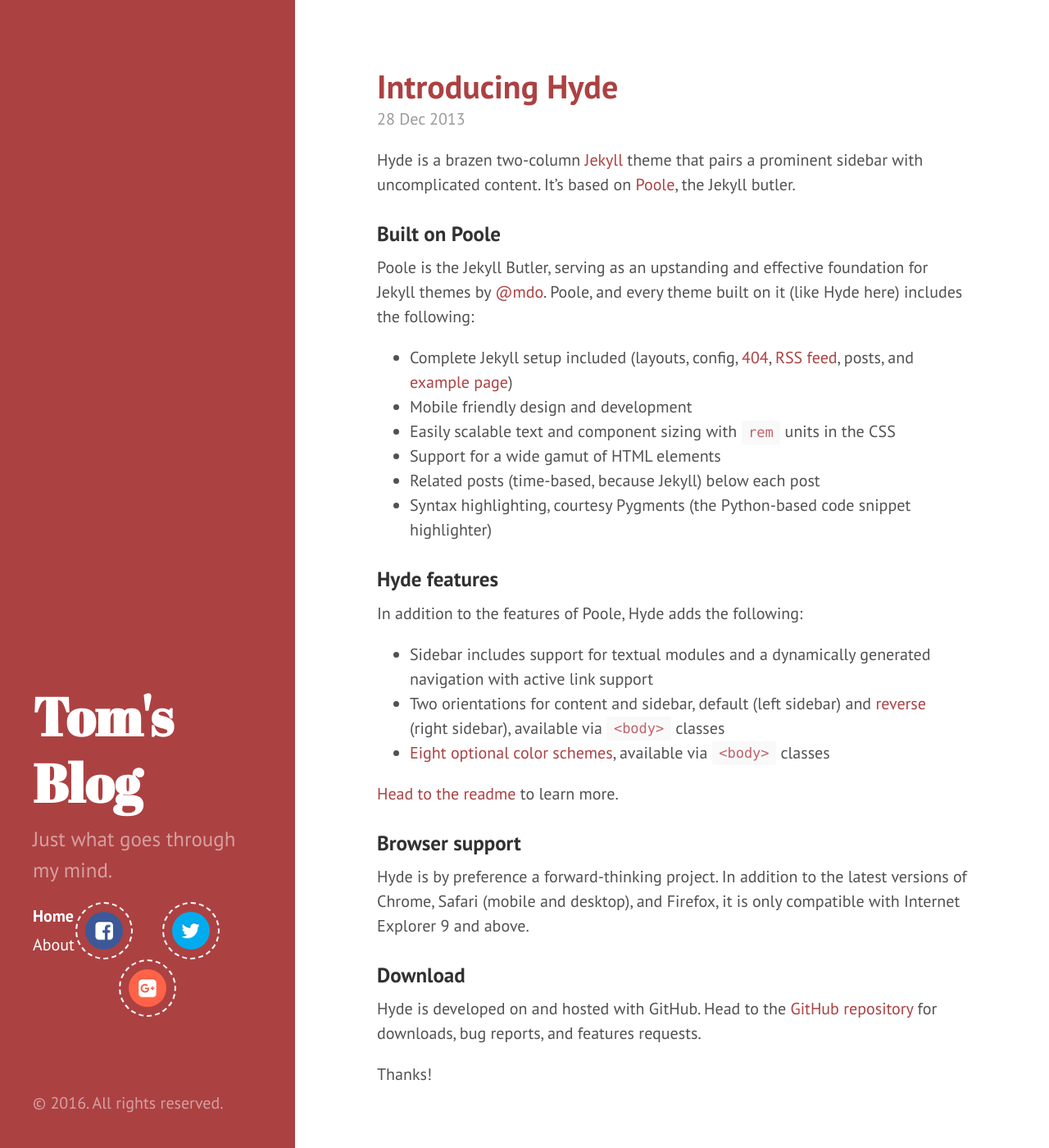
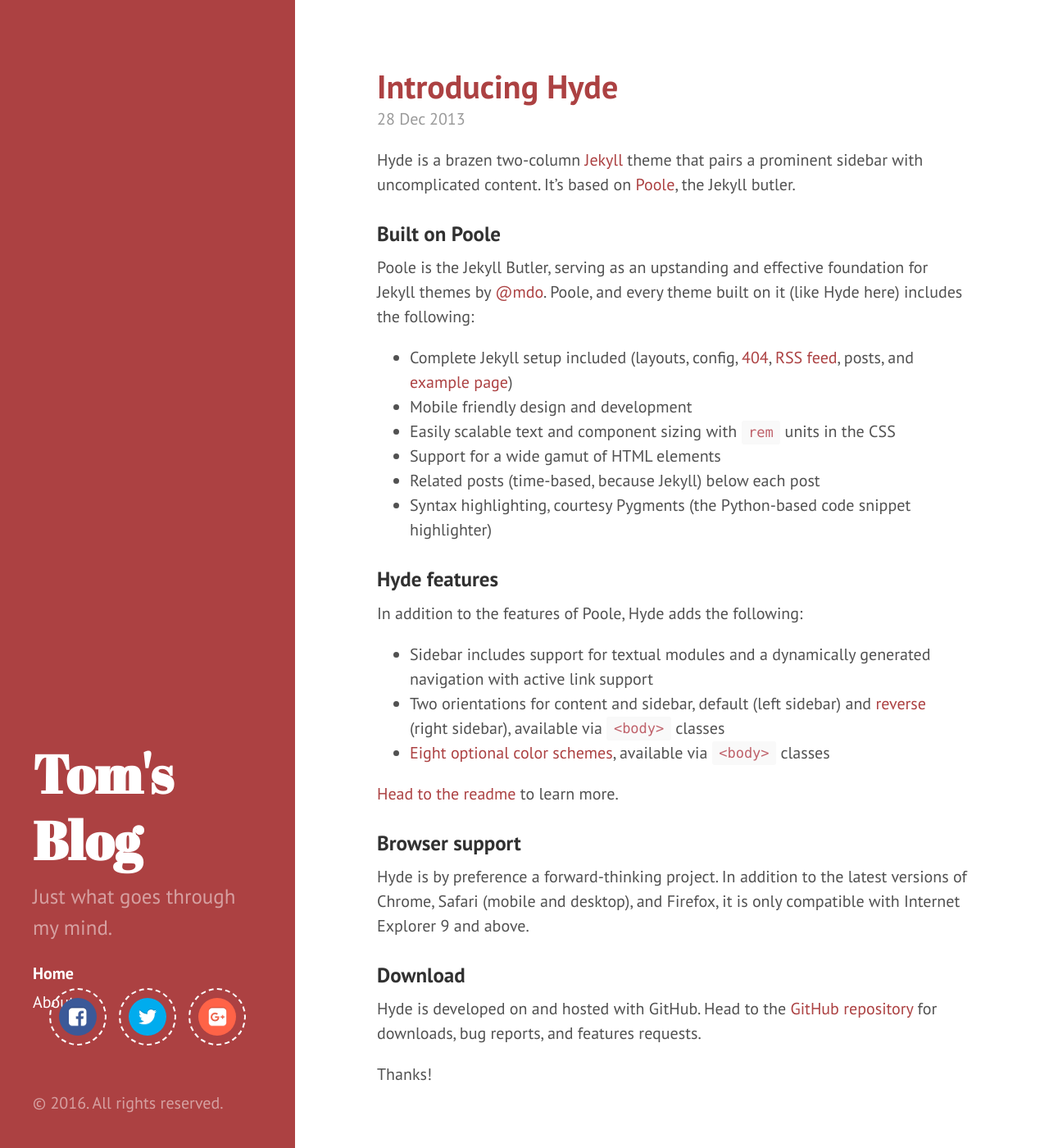
Before and after one commit to tommivitali/tommivitali.github.io, a Jekyll site: the page built from index.html, in a window 1280 px wide and 1400 px high. Shown: the whole window at 82% size. Built offline with Jekyll 4.4.1, drawn with Linux system fonts in a browser that asks for light colours; nearby versions of some CDN libraries; the list of posts is cut into pages by our own code.

Commit message:
Icone social

```diff
--- a/public/css/social.css
+++ b/public/css/social.css
@@ -22,8 +22,8 @@ footer{
   padding: 10px;
   transition: .5s;
   color: #D7D0BE;
-  margin-left: 15px;
-  margin-right: 15px;
+  margin-left: 5px;
+  margin-right: 5px;
   text-shadow:
     0 -1px 0 rgba(0, 0, 0, 0.2),
     0 1px 0 rgba(255, 255, 255, 0.2);
```
